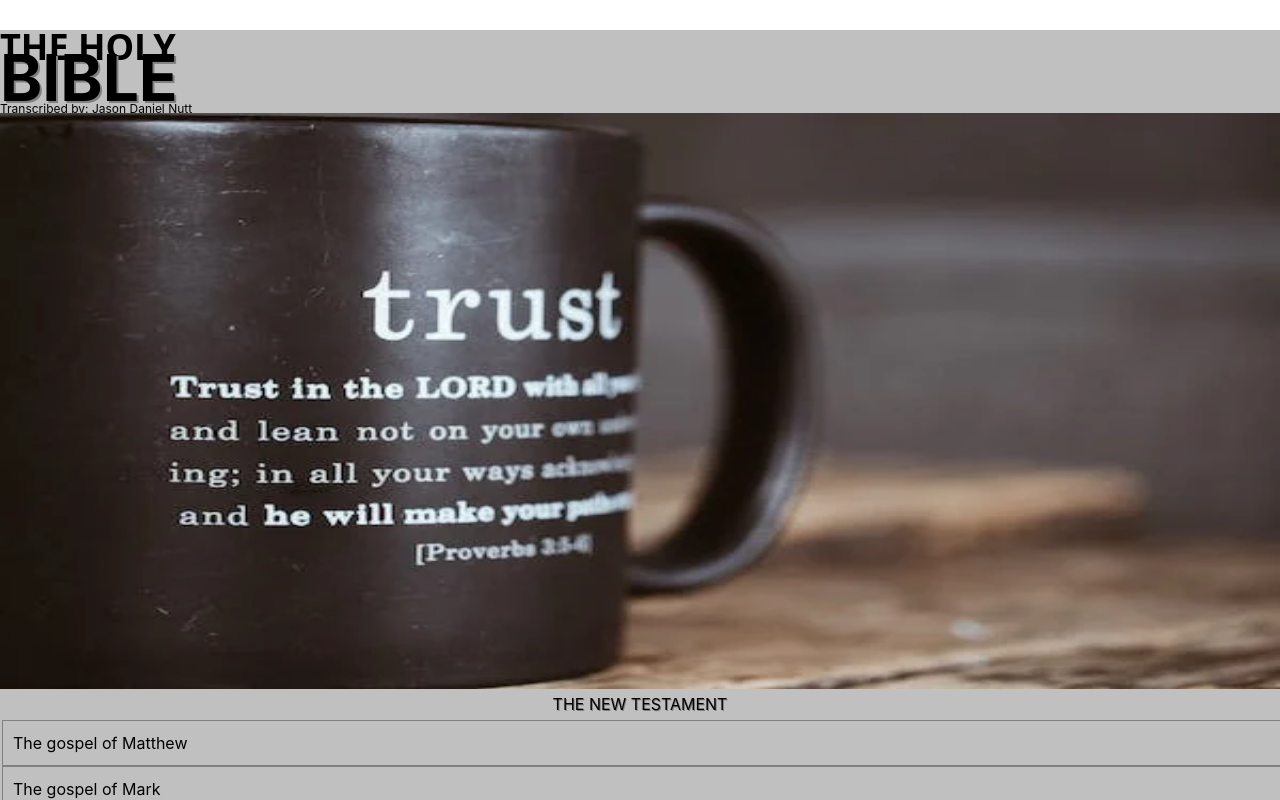
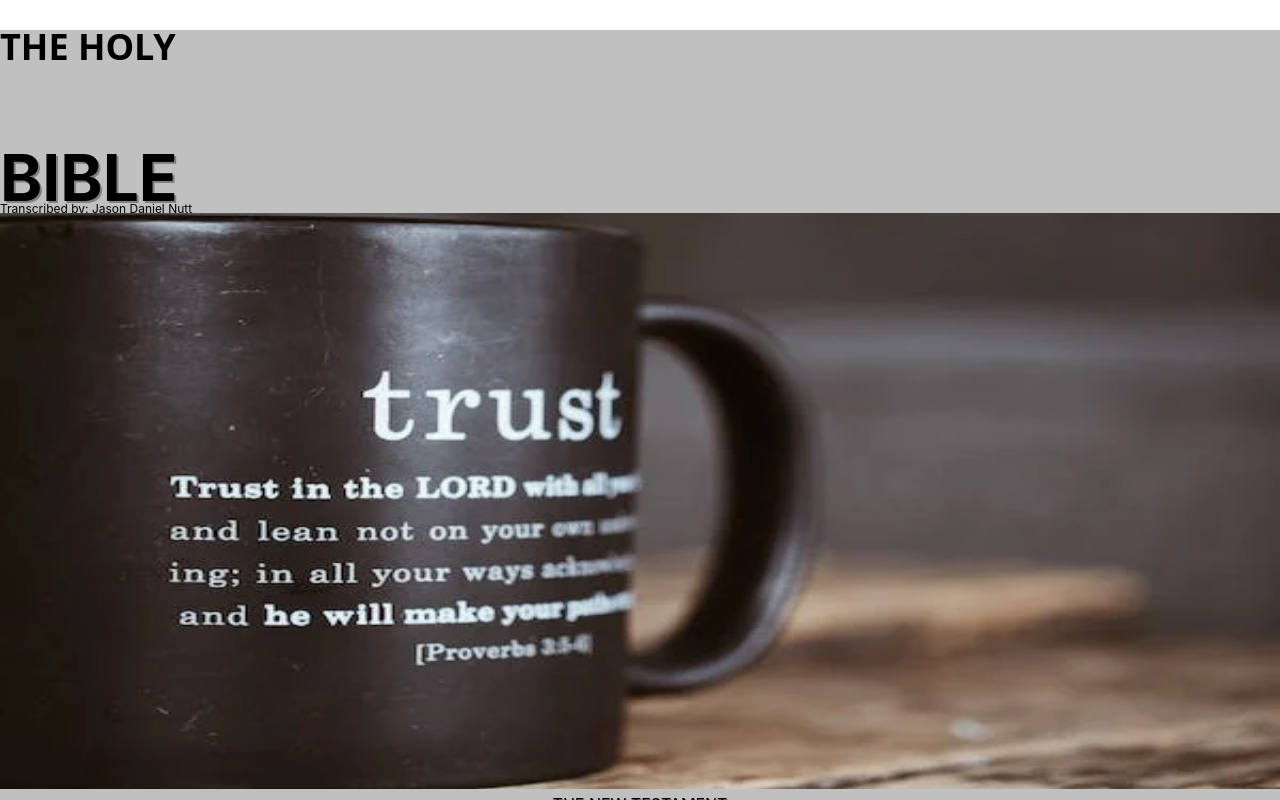
Before and after one commit to jnutt367/the-holy-bible, a Next.js app: page / in a window 1280 px wide. Shown: the top 800 px of the page. Built offline with nearby package versions, Linux system fonts and the light colour scheme.

Commit message:
Update Home.module.css

```diff
--- a/styles/Home.module.css
+++ b/styles/Home.module.css
@@ -7,7 +7,7 @@
   position: relative;
    top: -18px;
   font-size: 36px;
-  margin-bottom: 20px;
+  margin-bottom: 120px;
 }
 .main {
   background-color: silver;
```
